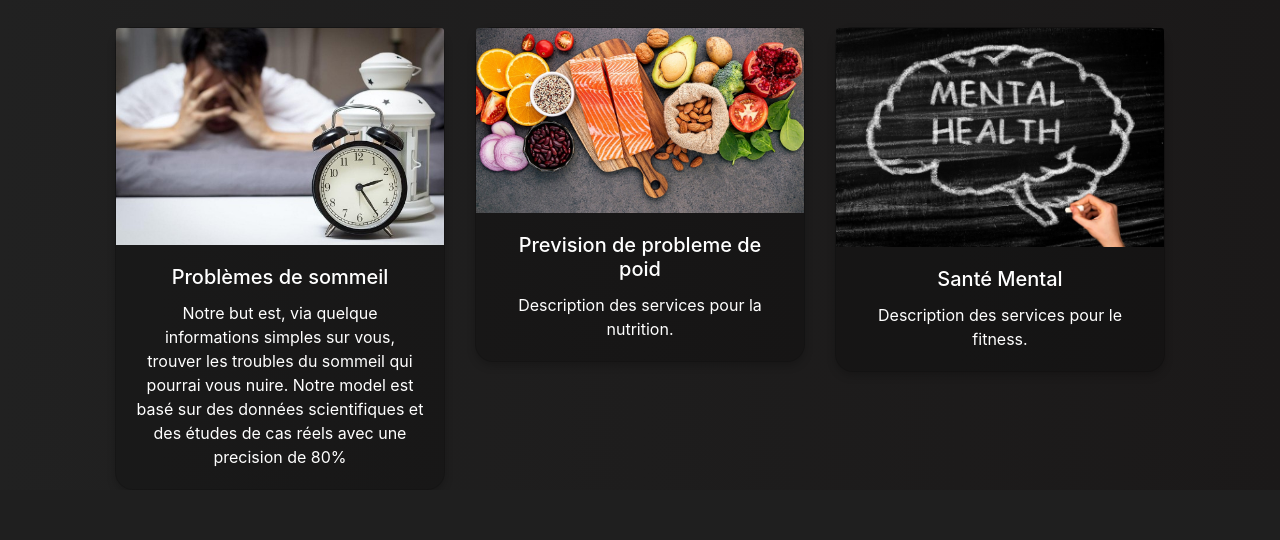
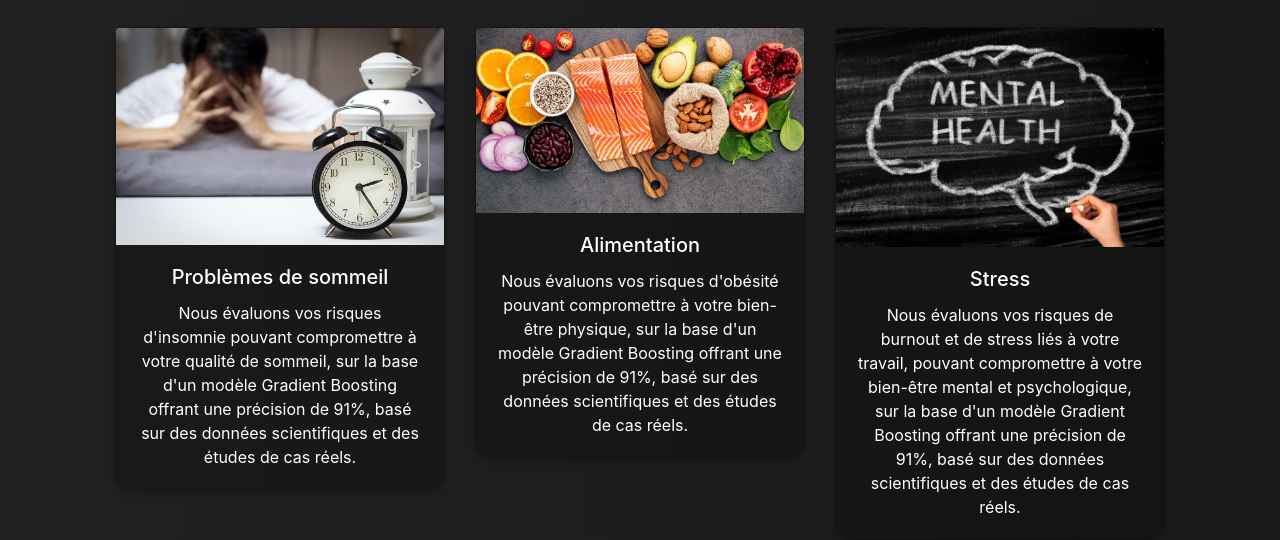
Before and after one commit to dataddiict/Healthy-Life-Mode, a Django app: page / in a window 1280 px wide. Shown: the part 651-1191 px from the top of the page. Before the commit the page ends 1117 px from the top, so only its background shows below. Run offline with Django 4.2, Linux system fonts and the light colour scheme; data that the repository does not hold is empty; some libraries are stand-ins or nearby versions.

Commit message:
page home good

```diff
--- a/templates/index.html
+++ b/templates/index.html
@@ -61,7 +61,7 @@
                     </div>
                     <div class="card-body text-center">
                         <h5 class="card-title">Problèmes de sommeil</h5>
-                        <p class="card-text">Notre but est, via quelque informations simples sur vous, trouver les troubles du sommeil qui pourrai vous nuire. Notre model est basé sur des données scientifiques et des études de cas réels avec une precision de 80%
+                        <p class="card-text">Nous évaluons vos risques d'insomnie pouvant compromettre à votre qualité de sommeil, sur la base d'un modèle Gradient Boosting offrant une précision de 91%, basé sur des données scientifiques et des études de cas réels.
                         </p>
                     </div>
                 </div>
@@ -72,8 +72,8 @@
                         <img src="/media/images/nutrition.jpg" class="card-img-top" alt="Image 2">
                     </div>
                     <div class="card-body text-center">
-                        <h5 class="card-title">Prevision de probleme de poid</h5>
-                        <p class="card-text">Description des services pour la nutrition.</p>
+                        <h5 class="card-title">Alimentation</h5>
+                        <p class="card-text">Nous évaluons vos risques d'obésité pouvant compromettre à votre bien-être physique, sur la base d'un modèle Gradient Boosting offrant une précision de 91%, basé sur des données scientifiques et des études de cas réels.</p>
                     </div>
                 </div>
             </div>
@@ -83,8 +83,8 @@
                         <img src="/media/images/mental-health.jpg" class="card-img-top" alt="Image 3">
                     </div>
                     <div class="card-body text-center">
-                        <h5 class="card-title">Santé Mental</h5>
-                        <p class="card-text">Description des services pour le fitness.</p>
+                        <h5 class="card-title">Stress</h5>
+                        <p class="card-text">Nous évaluons vos risques de burnout et de stress liés à votre travail, pouvant compromettre à votre bien-être mental et psychologique, sur la base d'un modèle Gradient Boosting offrant une précision de 91%, basé sur des données scientifiques et des études de cas réels.</p>
                     </div>
                 </div>
             </div>
```
